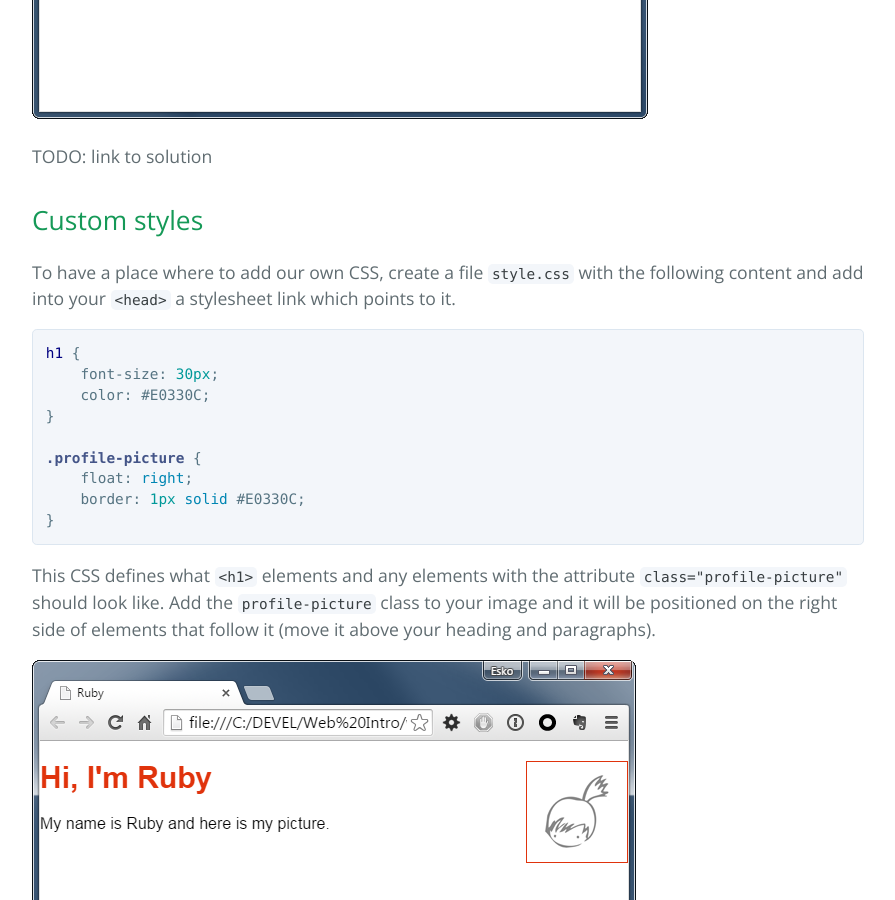
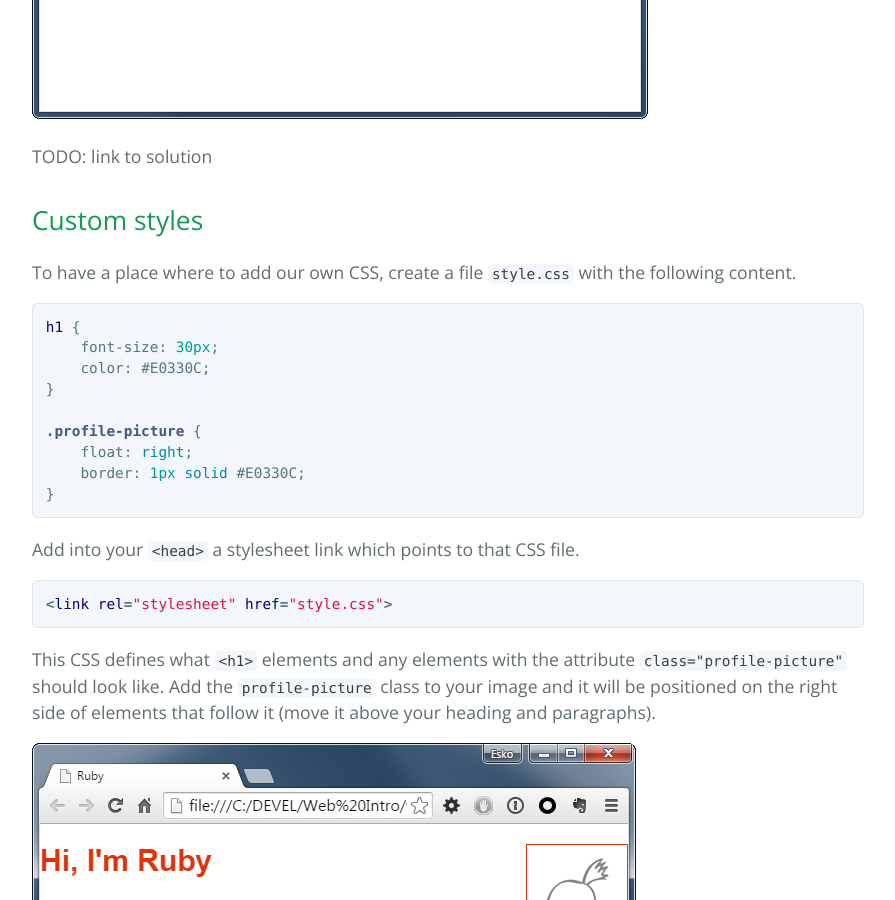
Before and after one commit to luontola/web-intro, a Jekyll site: the page built from css.md, in a window 1280 px wide and 900 px high, scrolled down 942 px. Shown: the whole window, without its empty margins (192-1087 px from the left). Built offline with Jekyll 4.4.1, drawn with Linux system fonts in a browser that asks for light colours; Markdown is read by kramdown in place of the engine named in the settings.

Commit message:
Be more helpful about the stylesheet link

````diff
--- a/css.md
+++ b/css.md
@@ -19,7 +19,7 @@ TODO: link to solution
 
 ## Custom styles
 
-To have a place where to add our own CSS, create a file `style.css` with the following content and add into your `<head>` a stylesheet link which points to it.
+To have a place where to add our own CSS, create a file `style.css` with the following content.
 
 ```css
 h1 {
@@ -31,6 +31,12 @@ h1 {
     float: right;
     border: 1px solid #E0330C;
 }
+```
+
+Add into your `<head>` a stylesheet link which points to that CSS file.
+
+```css
+<link rel="stylesheet" href="style.css">
 ```
 
 This CSS defines what `<h1>` elements and any elements with the attribute `class="profile-picture"` should look like. Add the `profile-picture` class to your image and it will be positioned on the right side of elements that follow it (move it above your heading and paragraphs).
````
